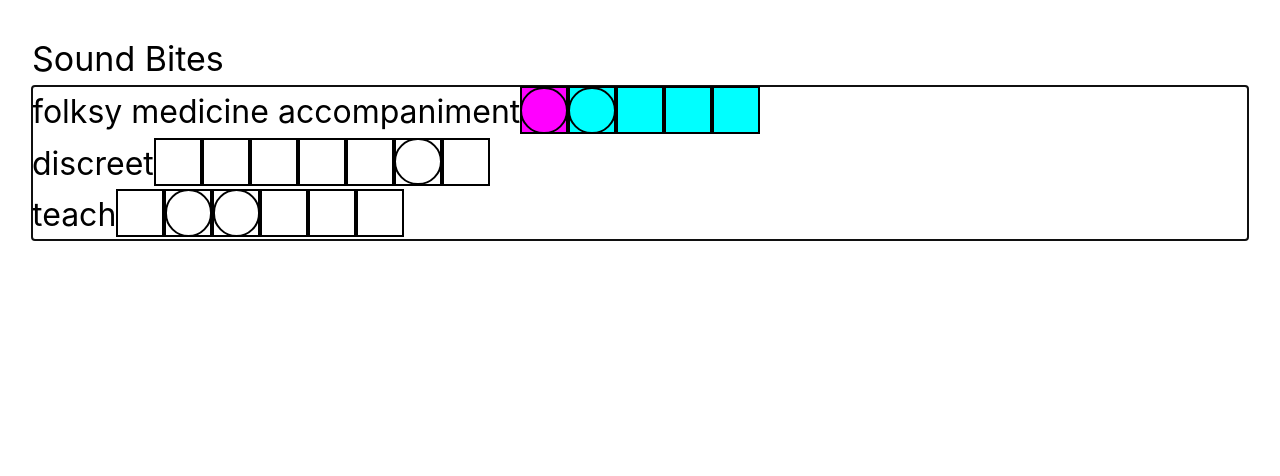
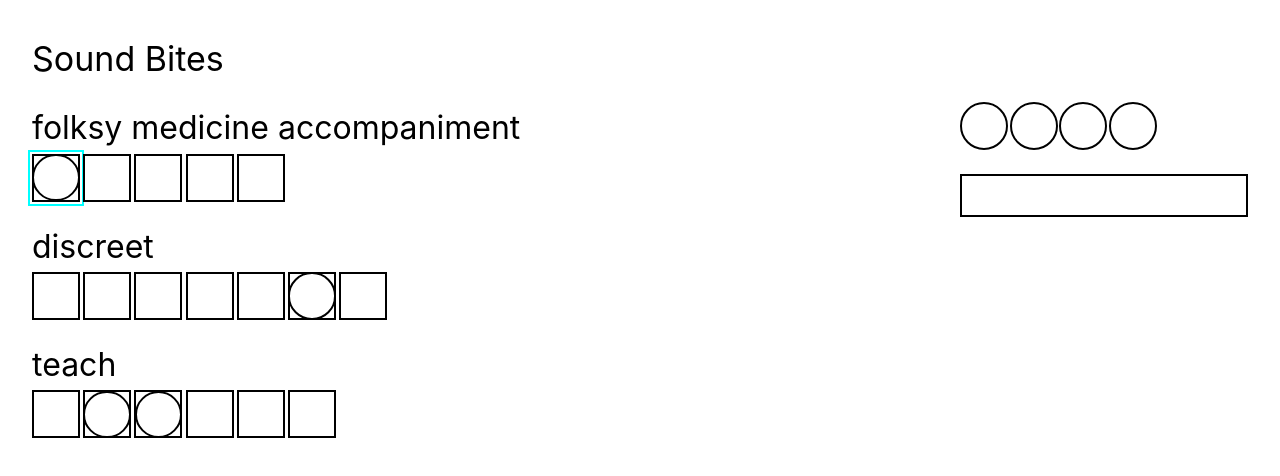
Before and after one commit to macgyver/sound-bites, a Vue app: page / in a window 1280 px wide. Shown: the top 476 px of the page. Built offline with nearby package versions, Linux system fonts and the light colour scheme.

Commit message:
layout with jenny

```diff
--- a/src/App.vue
+++ b/src/App.vue
@@ -6,11 +6,17 @@ const CLUE_INDEX = 0
 const ANSWER_INDEX = 1
 const BITE_ARGS = 2 // the ".slice" args for the answer's substring that is the sound bite
 
-let clues = [
-	['folksy medicine accompaniment', 'sugar', [0, 2]],
+// this will come from server or something
+let data = [
+	['folksy medicine accompaniment', 'sugar', [0, 1]],
 	['discreet', 'careful', [5, 6]],
 	['teach', 'school', [1, 3]],
+	['ʃʊk', 'shook'],
 ]
+
+let clues = data.slice(0, -1)
+
+let [ipa, solution] = data.at(-1)
 
 let guesses = reactive(
 	clues.map(([, answer]) => new Array(answer.length).fill(' ')),
@@ -31,10 +37,16 @@ watch(selectedWordIndex, (index) => {
 })
 let selectedWord = computed(() => clues[selectedWordIndex.value][ANSWER_INDEX])
 
-watch(selectedLetterIndex, (index) => {
+watch(selectedLetterIndex, (index, oldIndex) => {
 	if (index < 0) selectedLetterIndex.value = selectedWord.value.length - 1
 	if (index >= selectedWord.value.length) selectedLetterIndex.value = 0
-	if (index === 0 && !selectedGuess.value.some((char) => char === ' ')) {
+	if (
+		index === 0 &&
+		oldIndex !== 1 &&
+		!selectedGuess.value.some((char) => char === ' ')
+	) {
+		// let nextIncompleteWordIndex =
+		// todo: advance to the next blank space in the next word, if there is one, or to the final input if not
 		selectedWordIndex.value += 1
 	}
 })
@@ -58,6 +70,16 @@ function handleInput(e) {
 	guesses[selectedWordIndex.value].splice(selectedLetterIndex.value, 1, e.key)
 	selectedLetterIndex.value += 1
 }
+
+let answer = ref('')
+function checkAnswer() {
+	if (answer.value.toLowerCase() === solution.toLowerCase()) {
+		console.debug(ipa)
+		setTimeout(() => {
+			alert('You win!')
+		}, 0)
+	}
+}
 </script>
 
 <template>
@@ -65,9 +87,9 @@ function handleInput(e) {
 		<h1>Sound Bites</h1>
 	</header>
 
-	<main
-		autofocus
-		tabindex="0"
+	<main>
+		<div
+			class="bites"
 			@keyup.up="selectedWordIndex -= 1"
 			@keyup.down="selectedWordIndex += 1"
 			@keyup.enter="selectedWordIndex += 1"
@@ -88,8 +110,79 @@ function handleInput(e) {
 				:selected-letter-index="selectedLetterIndex"
 				@select-word="selectedWordIndex = index"
 				@select-letter="(index) => (selectedLetterIndex = index)"
+				autofocus="true"
 			/>
+		</div>
+
+		<div class="final">
+			<div class="clue">
+				<span
+					class="bite"
+					v-for="(letter, index) in clues
+						.map(([, , bites], index) =>
+							guesses[index].slice(bites[0], bites[1]).join(''),
+						)
+						.join('')"
+					:key="index"
+					>{{ letter }}</span
+				>
+			</div>
+			<input v-model="answer" @input="checkAnswer" class="answer" />
+		</div>
 	</main>
 </template>
 
-<style scoped></style>
+<style scoped>
+main {
+	margin-top: 1rem;
+	display: flex;
+	flex-wrap: wrap;
+	gap: 5rem 2.5rem;
+}
+.final {
+	/* margin-top: 5em; */
+	/* display: flex; */
+	gap: 1.5rem;
+}
+
+.clue {
+	display: flex;
+	gap: 0.1em;
+	margin-right: auto;
+}
+
+.bites {
+	display: flex;
+	flex-direction: column;
+	gap: 1.2rem;
+	margin-right: auto;
+}
+
+.bite {
+	font-size: 2rem;
+	border: 2px solid black;
+	display: inline-block;
+	height: 3rem;
+	aspect-ratio: 1;
+	border-radius: 50%;
+	text-transform: uppercase;
+	line-height: 1;
+	align-content: center;
+	padding: 0px 0.4em;
+}
+
+.answer {
+	text-align: center;
+	text-transform: uppercase;
+	font-size: 2rem;
+	width: 9em;
+	margin-top: 1.5rem;
+	border: 2px solid black;
+}
+
+.answer:focus-visible {
+	border-radius: 1px;
+	outline: 2px solid cyan;
+	outline-offset: 2px;
+}
+</style>
--- a/src/components/SoundBite.vue
+++ b/src/components/SoundBite.vue
@@ -39,7 +39,7 @@ let emit = defineEmits(['select-word', 'select-letter'])
 		tabindex="0"
 		@focus="emit('select-word')"
 	>
-		<span class="clue">{{ clue }}</span>
+		<label class="clue">{{ clue }}</label>
 		<span class="answer">
 			<span
 				class="letter"
@@ -58,7 +58,7 @@ let emit = defineEmits(['select-word', 'select-letter'])
 
 <style scoped>
 .sound-bite {
-	display: flex;
+	/* display: flex; */
 	--girth: 2px;
 	font-size: 2rem;
 
@@ -66,19 +66,27 @@ let emit = defineEmits(['select-word', 'select-letter'])
 	&:focus-visible {
 		outline: none;
 	}
+	/* margin-top: 1.2em; */
+}
+
+.clue {
+	line-height: 1.2;
 }
 
 .answer {
 	display: flex;
+	gap: 0.1em;
+	margin-left: auto;
 }
 
 .letter {
 	.selected & {
-		background-color: cyan;
+		/* background-color: cyan; */
 	}
 
 	&.selected {
-		background-color: fuchsia;
+		outline: 2px solid cyan;
+		outline-offset: 2px;
 	}
 
 	height: 3rem;
```
Lines whose indentation alone changed are shown as unchanged.
